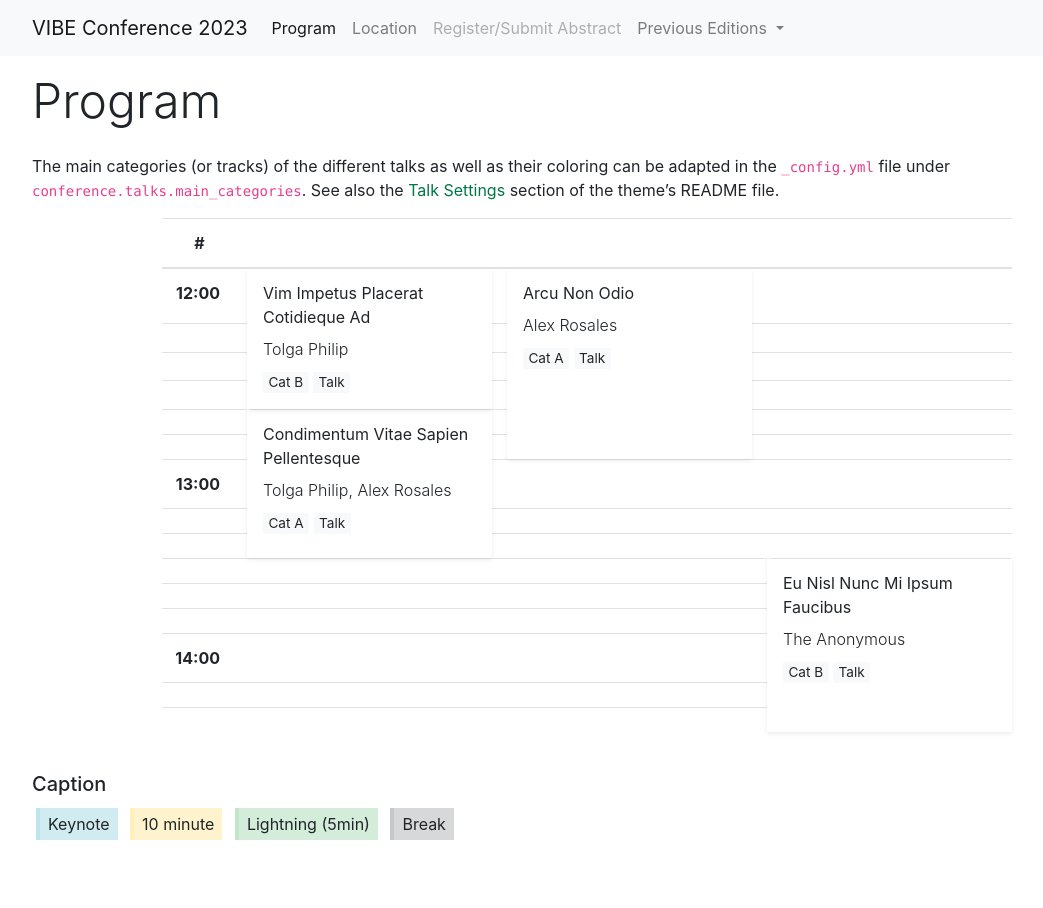
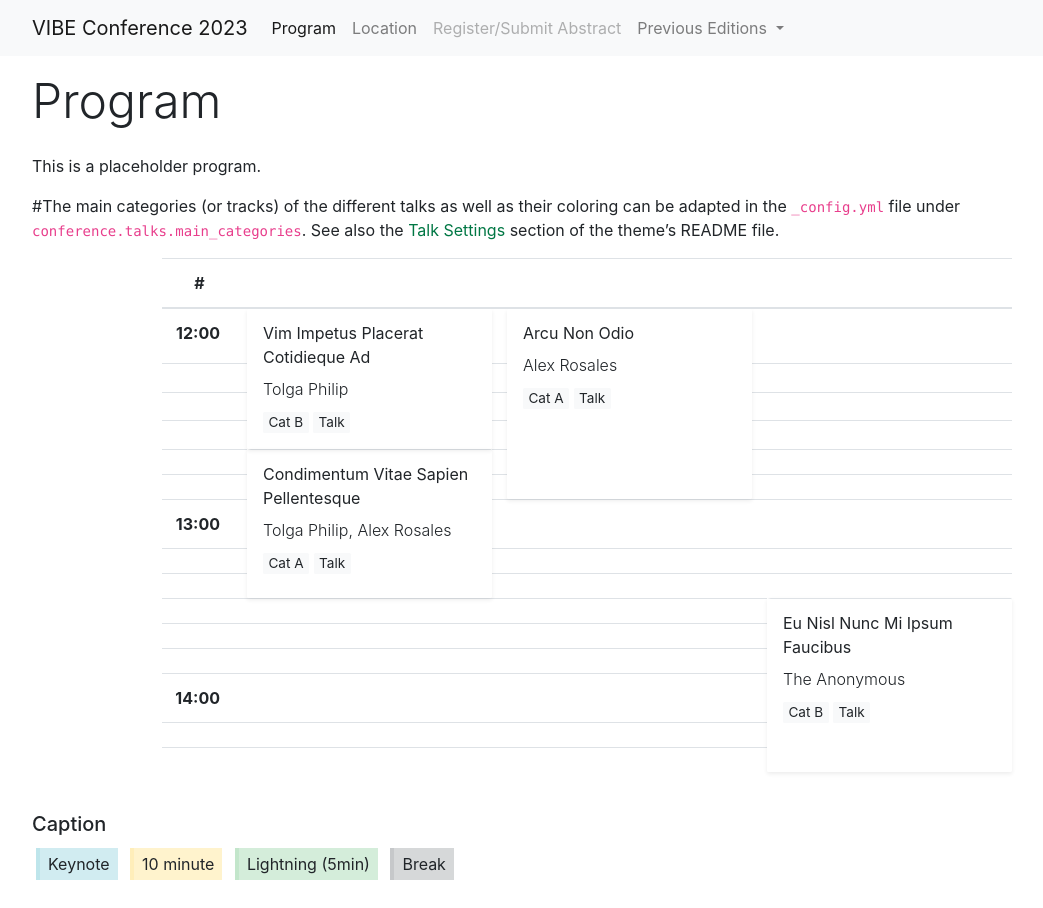
Before and after one commit to DigitaleGesellschaft/jekyll-theme-conference, a Jekyll site: the page built from program/index.md, in a window 1280 px wide. Shown: the whole page, without its empty margins (53-1096 px from the left). Built offline with Jekyll 4.4.1, drawn with Linux system fonts in a browser that asks for light colours.

Commit message:
Add note that program is placeholder

```diff
--- a/program/index.md
+++ b/program/index.md
@@ -2,4 +2,6 @@
 layout: program
 ---
 
-The main categories (or tracks) of the different talks as well as their coloring can be adapted in the `_config.yml` file under `conference.talks.main_categories`. See also the [Talk Settings](https://github.com/DigitaleGesellschaft/jekyll-theme-conference/#talk-settings-main-categories) section of the theme's README file.
+This is a placeholder program.
+
+#The main categories (or tracks) of the different talks as well as their coloring can be adapted in the `_config.yml` file under `conference.talks.main_categories`. See also the [Talk Settings](https://github.com/DigitaleGesellschaft/jekyll-theme-conference/#talk-settings-main-categories) section of the theme's README file.
```
